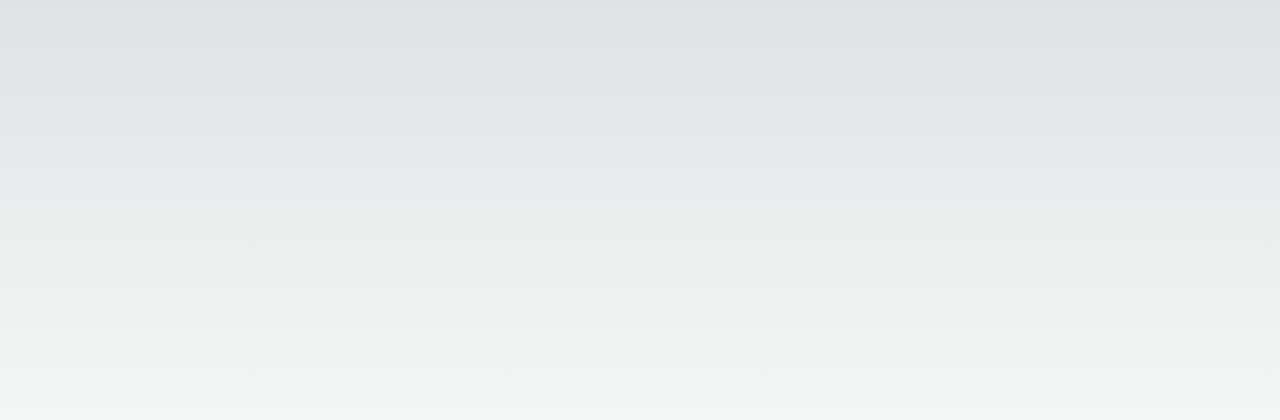
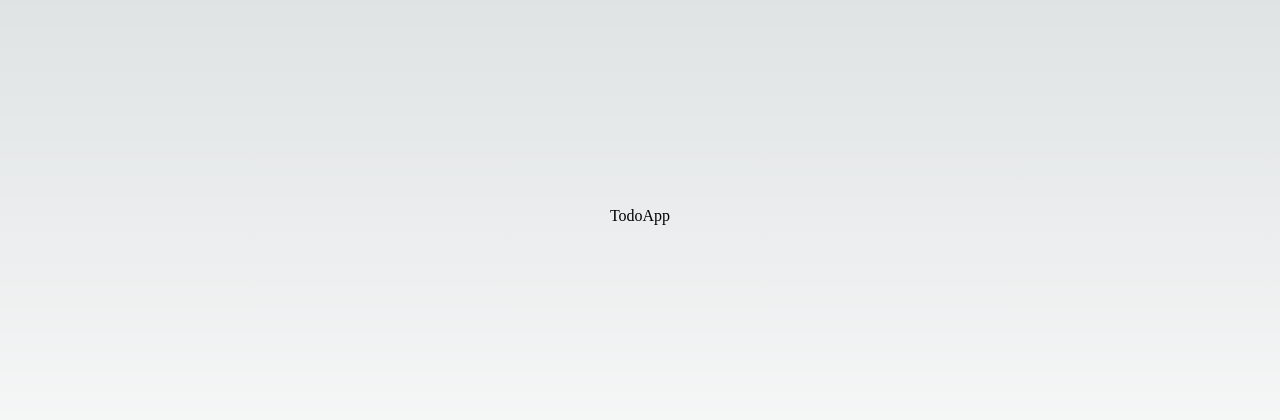
Before and after one commit to Aluonam/pt_TodoApp_270923v2, a Next.js app in the folder pt-todolist-v2/: page / in a window 1280 px wide. Shown: the part 184-604 px from the top of the page. Built offline with nearby package versions, Linux system fonts and the light colour scheme.

Commit message:
feat: componente TodoApp

```diff
--- /dev/null
+++ b/pt-todolist-v2/component/TodoApp.jsx
@@ -0,0 +1,10 @@
+import React from 'react'
+
+const TodoApp = () => {
+
+  return (
+    <div>TodoApp</div>
+  )
+}
+
+export default TodoApp
--- a/pt-todolist-v2/pages/index.js
+++ b/pt-todolist-v2/pages/index.js
@@ -1,5 +1,6 @@
 import Head from 'next/head'
 import styles from '@/styles/Home.module.css'
+import TodoApp from '@/component/TodoApp'
 
 
 export default function Home() {
@@ -12,7 +13,7 @@ export default function Home() {
         <link rel="icon" href="/favicon.ico" />
       </Head>
       <main className={`${styles.main}`}>
-
+        <TodoApp></TodoApp>
       </main>
     </>
   )
```
